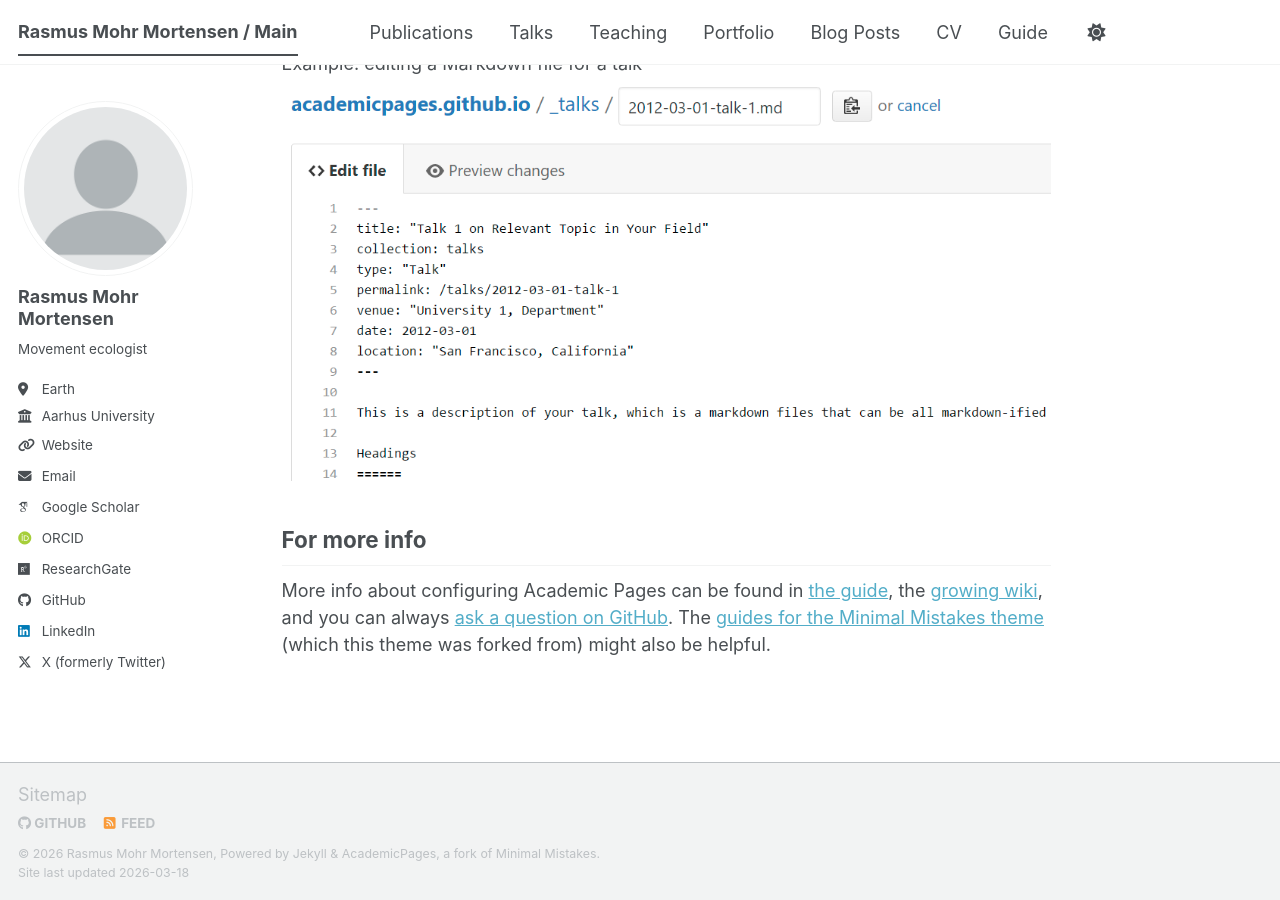
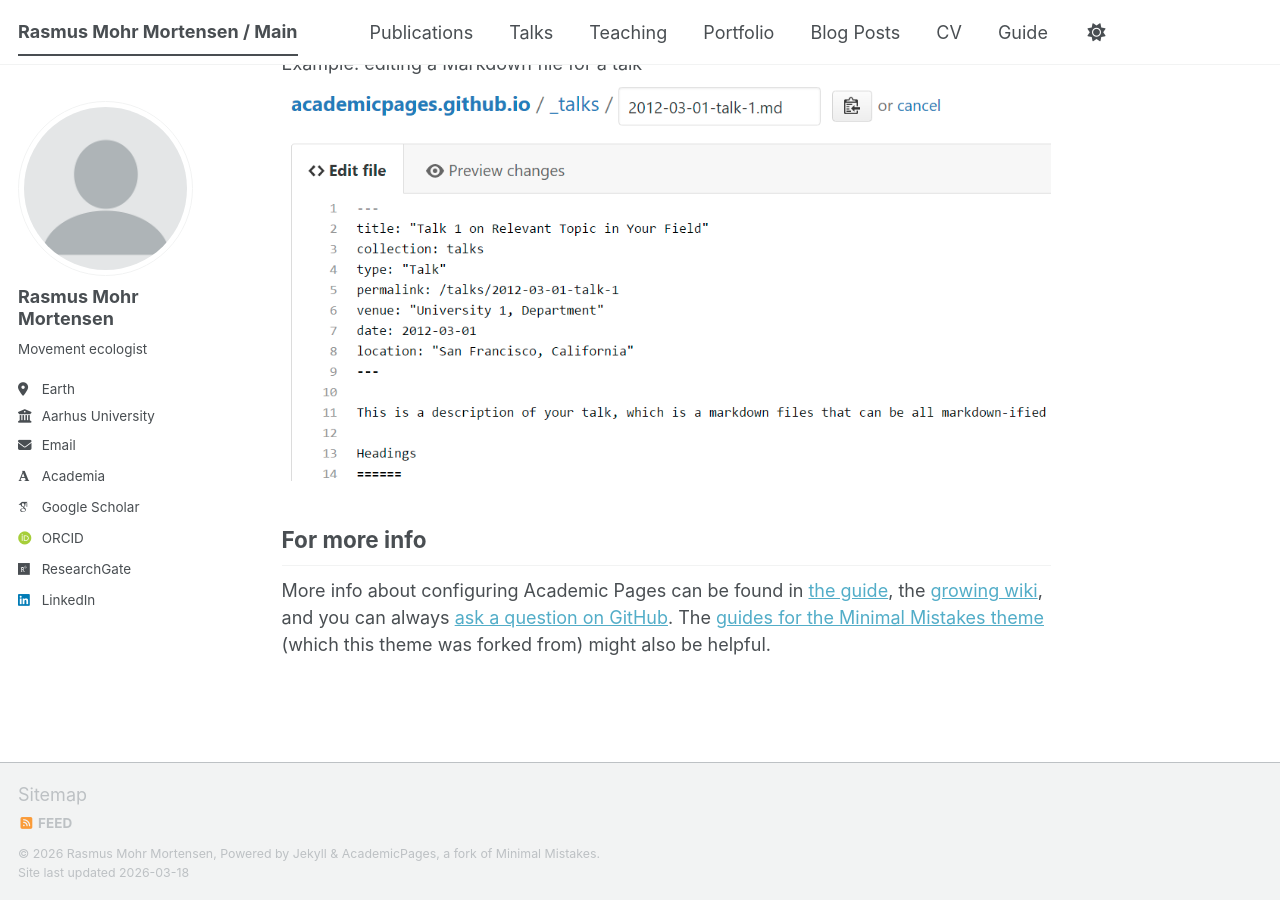
Before and after one commit to rasmusmohrmortensen/rasmusmohrmortensen.github.io, a Jekyll site: the page built from _pages/about.md, in a window 1280 px wide and 900 px high, scrolled down 2720 px. Built offline with Jekyll 4.4.1, drawn with Linux system fonts in a browser that asks for light colours; some web fonts are replaced; a script bundle is joined from its source files by our own code; library files that are not in the unit come from our copies; some of the changed lines change nothing that is shown.

Commit message:
Update _config.yml

```diff
--- a/_config.yml
+++ b/_config.yml
@@ -29,11 +29,11 @@ author:
   bio              : "Movement ecologist"
   location         : "Earth"
   employer         : "Aarhus University"
-  uri              : "https://pure.au.dk/portal/en/persons/rmm@ecos.au.dk/"
+  uri              : # URL
   email            : "rmm@ecos.au.dk"
 
   # Academic websites
-  academia         : # URL
+  academia         : "https://pure.au.dk/portal/en/persons/rmm@ecos.au.dk/"# URL
   arxiv            : # URL - Update with the correct link to your profile
   googlescholar    : "https://scholar.google.com/citations?user=A0pMQOIAAAAJ&hl"
   inspire-hep      : # URL
@@ -51,7 +51,7 @@ author:
   bitbucket        : # Username - Update with your username on the site
   codepen          : # Username
   dribbble         : # Username
-  github           : "rasmusmohrmortensen"
+  github           : # Username
   kaggle           : # Username
   stackoverflow    : # User number or user number and name (i.e., use "1" or "1/jeff-atwood")
 
@@ -74,7 +74,7 @@ author:
   steam            : # Username
   telegram         : # URL
   tumblr           : # Username
-  twitter          : "rasmohrmortensen"# Username for X / Twitter
+  twitter          : # Username for X / Twitter
   vine             : # Username
   weibo            : # Username
   wikipedia        : # Username
```
